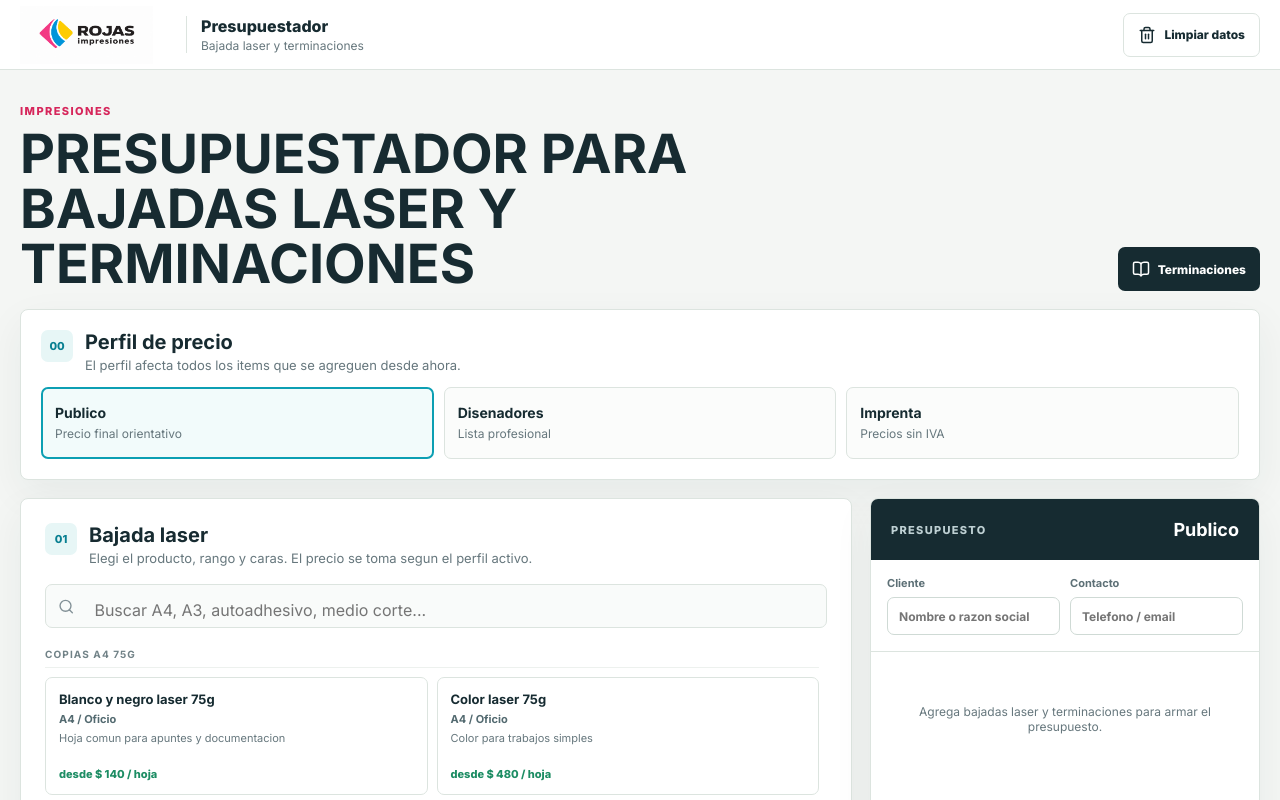
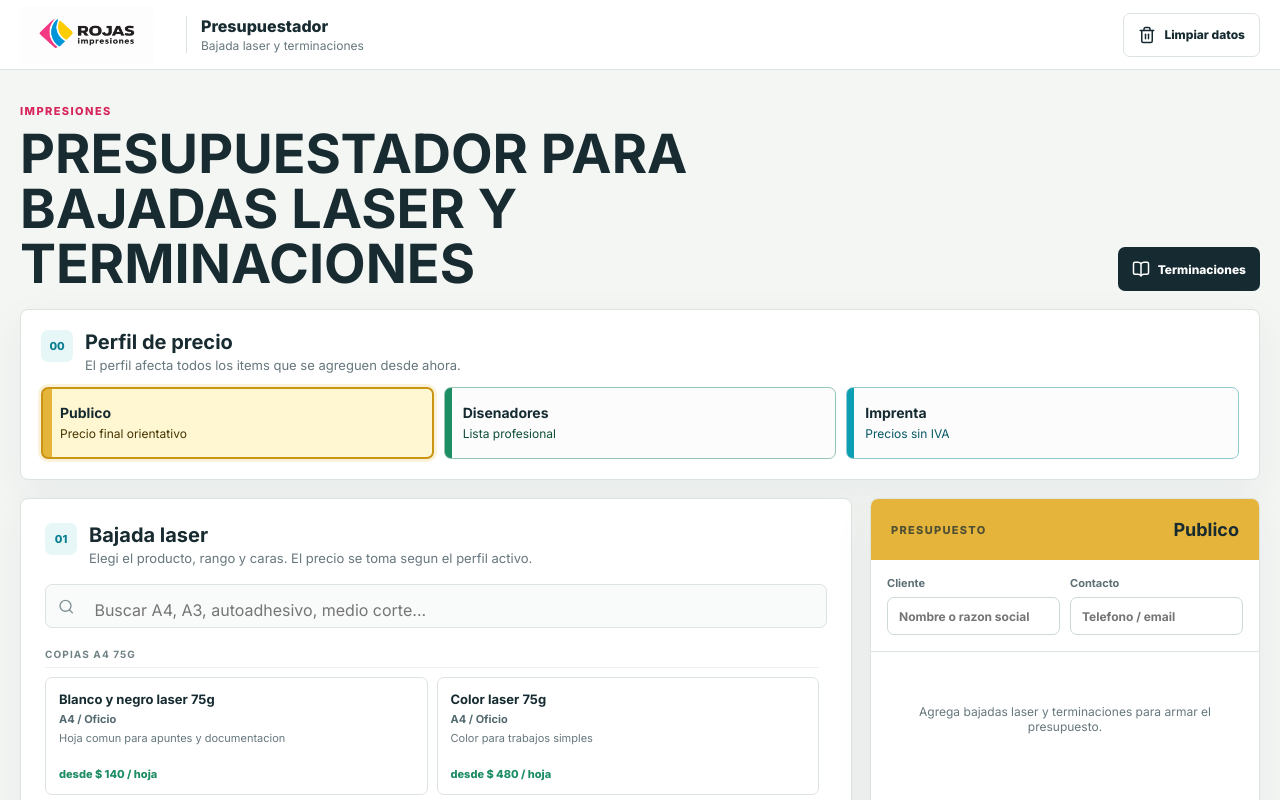
Before and after one commit to leoptr22/presupuestador-impresiones, a React (Vite) app: page / in a window 1280 px wide. Shown: the top 800 px of the page. Built offline with nearby package versions, Linux system fonts and the light colour scheme.

Commit message:
create web app impresiones

```diff
--- a/src/components/ProfilePicker.jsx
+++ b/src/components/ProfilePicker.jsx
@@ -7,7 +7,7 @@ export function ProfilePicker({ value, onChange }) {
         <button
           key={key}
           type="button"
-          className={value === key ? 'selected' : ''}
+          className={`profile-card profile-${key}${value === key ? ' selected' : ''}`}
           onClick={() => onChange(key)}
         >
           <b>{profile.label}</b>
--- a/src/components/QuoteSummary.jsx
+++ b/src/components/QuoteSummary.jsx
@@ -28,7 +28,7 @@ export function QuoteSummary({ profile, lines, customer, onCustomerChange, onRem
   }
 
   return (
-    <aside className="panel quote-panel">
+    <aside className={`panel quote-panel profile-${profile}`}>
       <div className="quote-head">
         <span>Presupuesto</span>
         <b>{profiles[profile].label}</b>
--- a/src/styles.css
+++ b/src/styles.css
@@ -13,6 +13,28 @@
   --pink: #d6265b;
   --green: #1d8d64;
   --yellow: #e5b43a;
+}
+
+.profile-publico {
+  --profile-color: #e5b43a;
+  --profile-bg: #fff7d1;
+  --profile-border: #c99513;
+  --profile-text: #463500;
+  --profile-head-text: #172b31;
+}
+.profile-disenadores {
+  --profile-color: #1d8d64;
+  --profile-bg: #e7f6ef;
+  --profile-border: #15734f;
+  --profile-text: #0f4d36;
+  --profile-head-text: #ffffff;
+}
+.profile-imprenta {
+  --profile-color: #0c9fb3;
+  --profile-bg: #e4f7fa;
+  --profile-border: #087f91;
+  --profile-text: #075765;
+  --profile-head-text: #ffffff;
 }
 
 * { box-sizing: border-box; }
@@ -120,20 +142,23 @@ main {
 }
 .profile-grid button {
   min-height: 72px;
-  border: 1px solid var(--line);
-  background: #fbfcfb;
+  border: 1px solid color-mix(in srgb, var(--profile-color) 36%, var(--line));
+  background: linear-gradient(90deg, var(--profile-color) 0 7px, #fbfcfb 7px);
   color: var(--ink);
   text-align: left;
   border-radius: 7px;
-  padding: 13px;
+  padding: 13px 13px 13px 18px;
+  transition: background .16s ease, border-color .16s ease, box-shadow .16s ease;
 }
 .profile-grid button.selected {
-  border: 2px solid var(--cyan);
-  padding: 12px;
-  background: #f2fbfb;
+  border: 2px solid var(--profile-border);
+  padding: 12px 12px 12px 17px;
+  background: linear-gradient(90deg, var(--profile-color) 0 9px, var(--profile-bg) 9px);
+  box-shadow: 0 0 0 3px color-mix(in srgb, var(--profile-color) 18%, transparent);
 }
+.profile-grid button:hover { background: linear-gradient(90deg, var(--profile-color) 0 7px, var(--profile-bg) 7px); }
 .profile-grid b { display: block; font-size: 14px; }
-.profile-grid span { display: block; margin-top: 5px; color: var(--muted); font-size: 12px; line-height: 1.3; }
+.profile-grid span { display: block; margin-top: 5px; color: var(--profile-text); font-size: 12px; line-height: 1.3; }
 
 .workspace {
   display: grid;
@@ -394,14 +419,14 @@ select:focus {
   overflow: hidden;
 }
 .quote-head {
-  background: var(--ink);
-  color: #fff;
+  background: var(--profile-color, var(--ink));
+  color: var(--profile-head-text, #fff);
   padding: 20px;
   display: flex;
   align-items: center;
   justify-content: space-between;
 }
-.quote-head span { color: #bed0d3; font-size: 11px; text-transform: uppercase; letter-spacing: .12em; font-weight: 800; }
+.quote-head span { color: currentColor; opacity: .72; font-size: 11px; text-transform: uppercase; letter-spacing: .12em; font-weight: 800; }
 .quote-head b { font-size: 18px; }
 .customer-card {
   padding: 16px;
```
